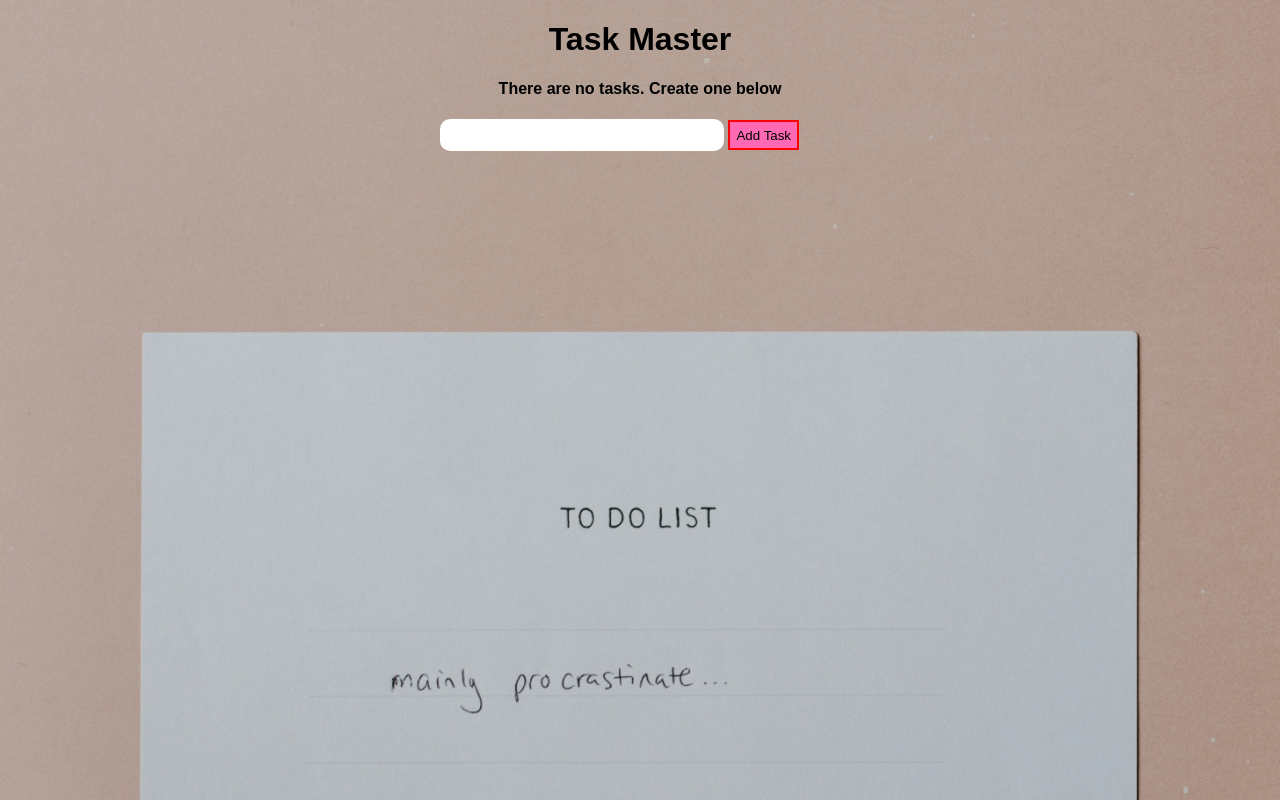
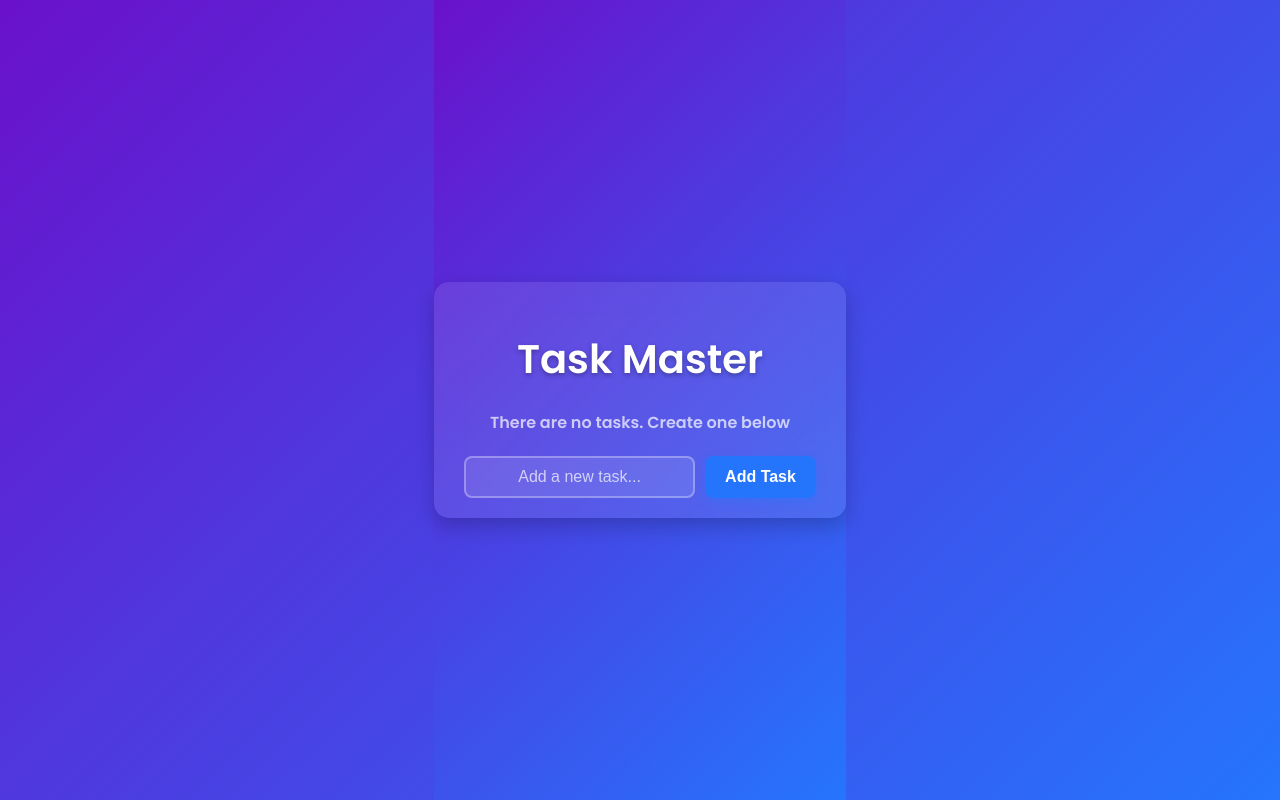
Before and after one commit to negarprh/To-Do-List, a Flask app: page / in a window 1280 px wide. Run offline with Flask 3, Linux system fonts and the light colour scheme.

Commit message:
Updating Style

```diff
--- a/app.py
+++ b/app.py
@@ -62,8 +62,5 @@ def update(id):
 
 
 
-
-
-
 if __name__ == '__main__':
     app.run(debug=True)
--- a/static/css/main.css
+++ b/static/css/main.css
@@ -1,54 +1,117 @@
+@import url('https://fonts.googleapis.com/css2?family=Poppins:wght@400;600&display=swap');
+
 body, html {
     margin: 0;
-    font-family: sans-serif;
-
-    background-image: url("../img/background.jpg");
-    background-size: cover;
-    background-repeat: no-repeat;
+    padding: 0;
+    font-family: 'Poppins', sans-serif;
+    background: linear-gradient(135deg, #6a11cb 0%, #2575fc 100%);
+    color: #fff;
+    display: flex;
+    justify-content: center;
+    align-items: center;
+    height: 100vh;
 }
 
 .content {
-    margin: 0 auto;
-    width: 400px;
+    background: rgba(255, 255, 255, 0.1);
+    padding: 20px 30px;
+    border-radius: 15px;
+    box-shadow: 0 8px 20px rgba(0, 0, 0, 0.2);
+    width: 90%;
+    max-width: 600px;
+    text-align: center;
+    backdrop-filter: blur(15px);
 }
 
-table, td, th {
-    /*border: 2px solid black;*/
-    background-color: rgba(253, 252, 252, 0.19);
-
+h1 {
+    font-size: 2.5rem;
+    margin-bottom: 20px;
+    color: #fff;
+    text-shadow: 0 2px 5px rgba(0, 0, 0, 0.3);
 }
 
 table {
+    width: 100%;
     border-collapse: collapse;
-    width: 100%;
+    margin-bottom: 20px;
+}
 
+thead {
+    background-color: rgba(255, 255, 255, 0.2);
+}
+
+th, td {
+    padding: 15px;
+    border-bottom: 1px solid rgba(255, 255, 255, 0.2);
+    text-align: center;
+    color: #fff;
 }
 
 th {
-    height: 30px;
-    border: 1px solid black;
+    font-weight: 600;
+    text-transform: uppercase;
+    font-size: 0.9rem;
 }
 
-td {
-    text-align: center;
-    padding: 5px;
+tr:hover {
+    background-color: rgba(255, 255, 255, 0.1);
+    transition: background-color 0.3s ease;
+}
 
+td a {
+    text-decoration: none;
+    color: #6a11cb;
+    font-weight: 600;
+    border: 1px solid #6a11cb;
+    padding: 5px 10px;
+    border-radius: 5px;
+    background: rgba(255, 255, 255, 0.2);
+    transition: all 0.3s ease;
+}
+
+td a:hover {
+    background: #6a11cb;
+    color: white;
+    box-shadow: 0 4px 10px rgba(106, 17, 203, 0.3);
 }
 
 form {
-
-
+    display: flex;
+    justify-content: center;
+    gap: 10px;
+    margin-top: 20px;
 }
 
 #content {
     width: 70%;
-    height: 30px;
-    border-radius: 10px;
-    border: none;
+    padding: 10px;
+    border: 2px solid rgba(255, 255, 255, 0.3);
+    border-radius: 8px;
+    background: rgba(255, 255, 255, 0.1);
+    color: #fff;
+    font-size: 1rem;
+    text-align: center;
+    outline: none;
 }
 
-#btn{
-    height: 30px;
-    background-color: hotpink;
-    border: 2px solid red;
+#content::placeholder {
+    color: rgba(255, 255, 255, 0.7);
 }
+
+#btn {
+    background: #2575fc;
+    border: none;
+    color: white;
+    padding: 10px 20px;
+    border-radius: 8px;
+    cursor: pointer;
+    font-size: 1rem;
+    font-weight: 600;
+    box-shadow: 0 4px 10px rgba(37, 117, 252, 0.4);
+    transition: all 0.3s ease;
+}
+
+#btn:hover {
+    background: #6a11cb;
+    box-shadow: 0 4px 15px rgba(106, 17, 203, 0.5);
+}
--- a/templates/index.html
+++ b/templates/index.html
@@ -5,39 +5,37 @@
 {% endblock %}
 
 {% block body %}
-
 <div class="content">
-    <h1 style="text-align: center">Task Master</h1>
+    <h1>Task Master</h1>
     {% if tasks|length < 1 %}
-    <h4 style="text-align: center">There are no tasks. Create one below</h4>
+        <h4 style="color: rgba(255, 255, 255, 0.7);">There are no tasks. Create one below</h4>
     {% else %}
     <table>
+        <thead>
             <tr>
                 <th>Task</th>
                 <th>Added</th>
                 <th>Actions</th>
             </tr>
+        </thead>
+        <tbody>
             {% for task in tasks %}
-{#             Grab all the task we pass the task variable to this template#}
                 <tr>
                     <td>{{ task.content }}</td>
                     <td>{{ task.date_created.date() }}</td>
                     <td>
                         <a href="/delete/{{ task.id }}">Delete</a>
-                    <br>
                         <a href="/update/{{ task.id }}">Update</a>
                     </td>
                 </tr>
             {% endfor %}
+        </tbody>
     </table>
     {% endif %}
 
-
     <form action="/" method="POST">
-            <input type="text" name="content" id="content" >
+        <input type="text" name="content" id="content" placeholder="Add a new task...">
         <input type="submit" value="Add Task" id="btn">
     </form>
-
-
 </div>
 {% endblock %}
```
Also changed, not shown: instance/test.db, static/img/background.jpg (deleted). Lines whose indentation alone changed are shown as unchanged.
